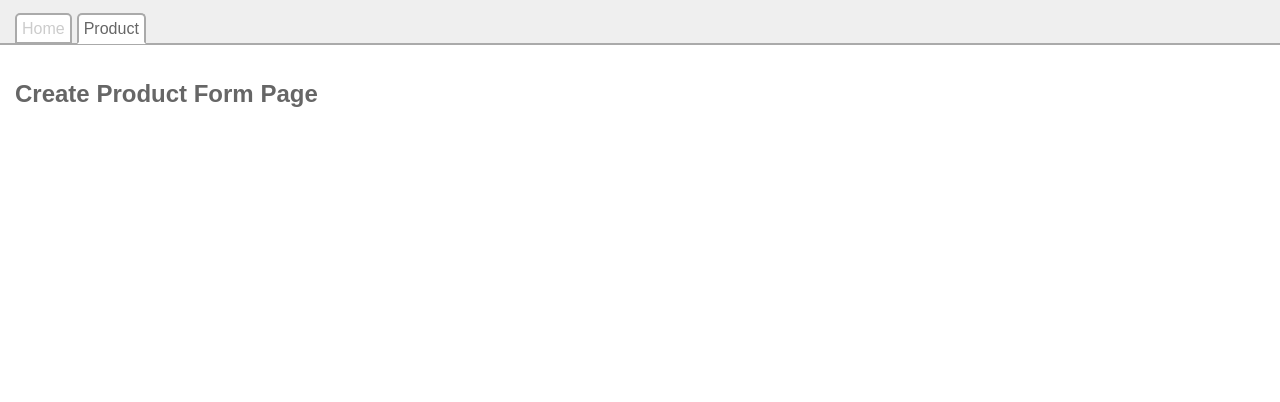
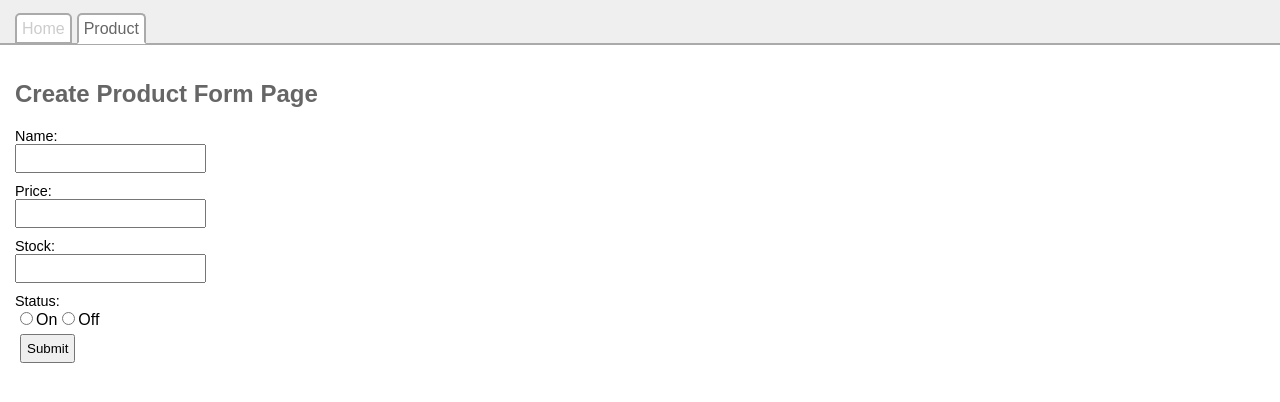
Before and after one commit to sdmhsn/fullstack-js-tutorial, a React (Create React App) app in the folder react-express-app/: page /products/create in a window 1280 px wide. Shown: the top 402 px of the page. Built offline with nearby package versions, Linux system fonts and the light colour scheme.

Commit message:
CRUD: Create Product - created product form on page

```diff
--- a/react-express-app/src/Product/Create.js
+++ b/react-express-app/src/Product/Create.js
@@ -11,6 +11,27 @@ const Create = () => {
   return (
     <>
       <h2>Create Product Form Page</h2>
+
+      <form>
+        <label htmlFor="product_name">Name:</label>
+        <input type="text" id="product_name" name="name" />
+
+        <label htmlFor="product_price">Price:</label>
+        <input type="number" id="product_price" name="price" />
+
+        <label htmlFor="product_stock">Stock:</label>
+        <input type="number" id="product_stock" name="stock" />
+
+        <label>Status:</label>
+        <div>
+          <input type="radio" name="status" id="on" />
+          <label htmlFor="on">On</label>
+          <input type="radio" name="status" id="off" />
+          <label htmlFor="off">Off</label>
+        </div>
+
+        <button>Submit</button>
+      </form>
     </>
   );
 };
```
